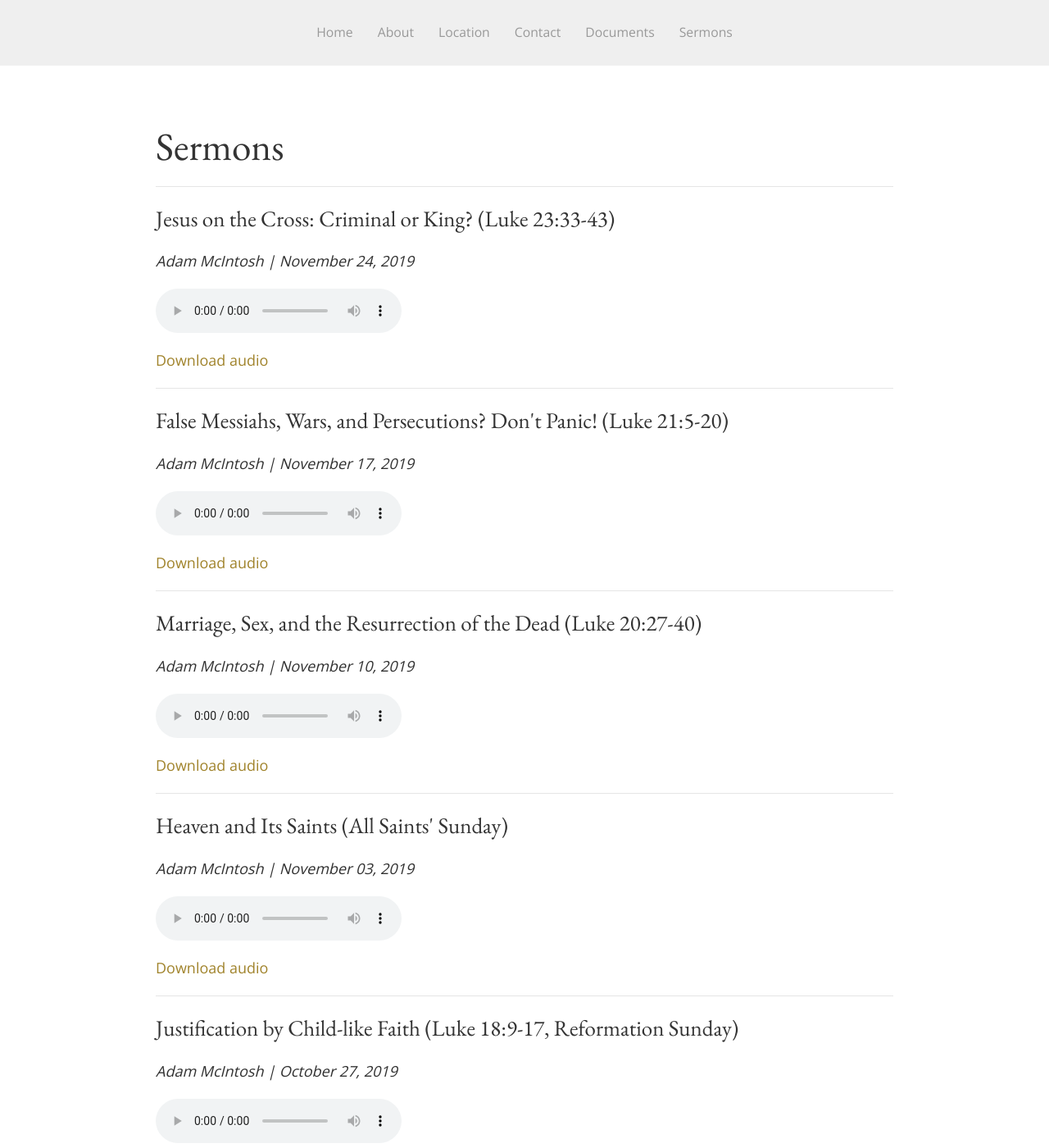
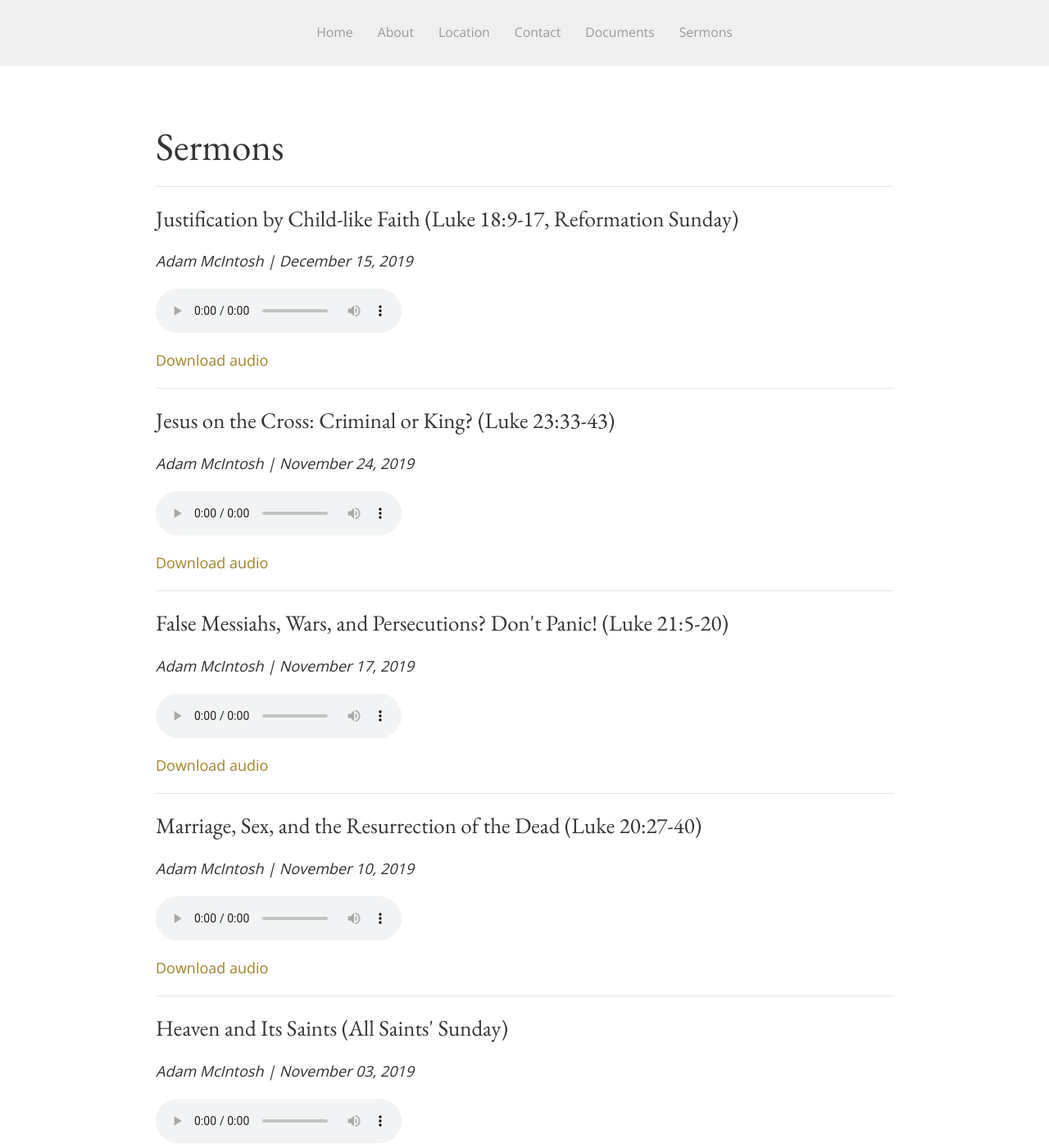
Before and after one commit to SaintDavidsChurch/website, a Jekyll site: the page built from sermons.html, in a window 1280 px wide and 1400 px high. Shown: the whole window at 82% size. Built offline with Jekyll 4.4.1, drawn with Linux system fonts in a browser that asks for light colours; some of the changed text lies outside the part shown.

Commit message:
Updated by InferCMS

```diff
--- a/_data/sermons.yml
+++ b/_data/sermons.yml
@@ -14,7 +14,11 @@
   date: '2019-11-24'
   preacher: Adam McIntosh
   audio_file: https://saintdavids.church/assets/sermons/Adam-McIntosh_November24-2019_Luke23.33-43.mp3
-- title: Justification by Child-like Faith (Luke 18:9-17, Reformation Sunday)
+- title: 'Surprised by Jesus: Priest, King, and Prophet (Matthew 11:2-15)'
   date: '2019-10-27'
   preacher: Adam McIntosh
+  audio_file: https://saintdavids.church/assets/sermons/Adam-McIntosh_December15-2019_Matt11.2-15_Advent3.mp3
+- title: Justification by Child-like Faith (Luke 18:9-17, Reformation Sunday)
+  date: '2019-12-15'
+  preacher: Adam McIntosh
   audio_file: https://saintdavids.church/assets/sermons/Adam-McIntosh_October27-2019_Luke18.9-17_reformation.mp3
```
